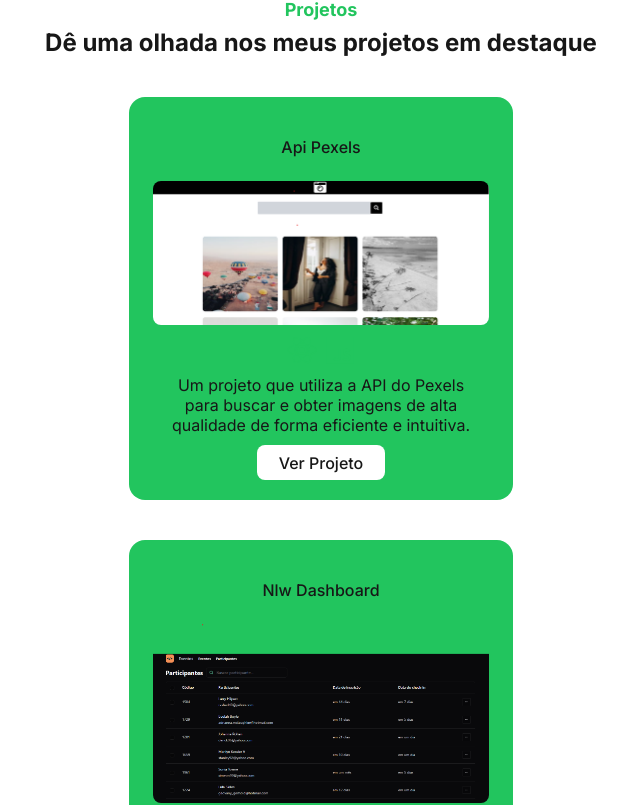
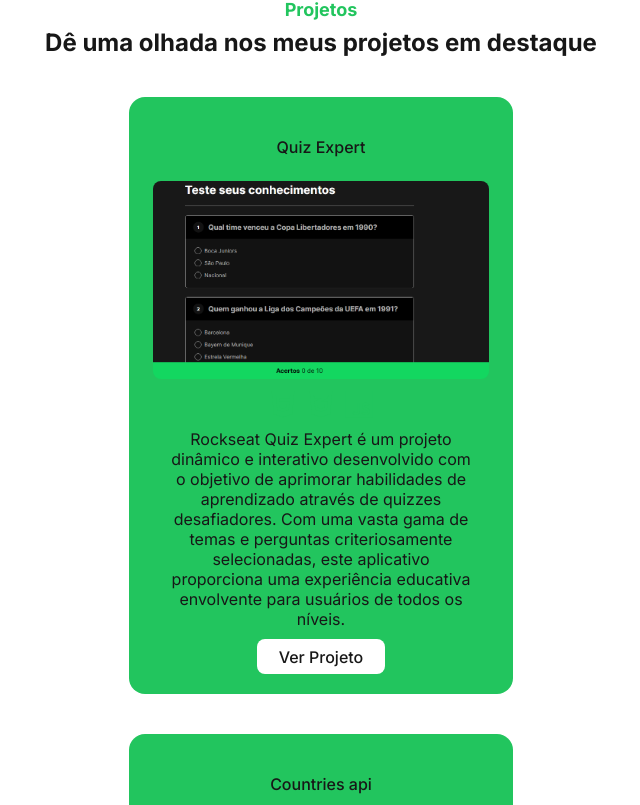
Before and after one commit to ramoncodevale/portfolio, a React (Vite) app: page / in a window 1280 px wide. Shown: the part 1156-1961 px from the top of the page, without its empty margins (319-959 px from the left). Built offline with nearby package versions, Linux system fonts and the light colour scheme.

Commit message:
feat: remove projects

```diff
--- a/src/constants/index.js
+++ b/src/constants/index.js
@@ -1,41 +1,20 @@
-import {
-  images
-} from "./image";
+import { images } from "./image";
 
-export const projects = [{
+export const projects = [
+  {
     id: 1,
-    title: "Api Pexels",
-    description: "Um projeto que utiliza a API do Pexels para buscar e obter imagens de alta qualidade de forma eficiente e intuitiva.",
-    imageUrl: images.Projeto1,
-    technologies: [images.FaReact, images.IoLogoJavascript],
-    projectLink: "https://photo-api-sepia.vercel.app/"
-  },
-
-  {
-    id: 2,
-    title: "Nlw Dashboard",
-    description: "Um dashboard desenvolvido durante a Next Level Week da Rocketseat, que permite a visualização e gestão de dados dos participantes de forma dinâmica e estilizada.",
-    imageUrl: images.Projeto2,
-    technologies: [images.FaReact, images.BiLogoTypescript, images.SiTailwindcss],
-    projectLink: "https://dashboard-nlw-sd9e.vercel.app/add"
-  },
-
-  {
-    id: 3,
     title: 'Quiz Expert',
     description: "Rockseat Quiz Expert é um projeto dinâmico e interativo desenvolvido com o objetivo de aprimorar habilidades de aprendizado através de quizzes desafiadores. Com uma vasta gama de temas e perguntas criteriosamente selecionadas, este aplicativo proporciona uma experiência educativa envolvente para usuários de todos os níveis.",
-    imageUrl: images.Projeto3,
+    imageUrl: images.Projeto1,
     technologies: [images.FaHtml5, images.FaCss3Alt, images.IoLogoJavascript],
     projectLink: "https://ramoncodevale.github.io/quiz-expert/"
   },
-
   {
-    id: 4,
+    id: 2,
     title: 'Countries api',
     description: "O Explorador de Países é uma aplicação web interativa que permite aos usuários explorar informações detalhadas sobre países ao redor do mundo. Utilizando a API REST Countries, a aplicação fornece dados abrangentes, como bandeira, capital, população, área, idiomas, moeda, e localização geográfica.",
-    imageUrl: images.Projeto4,
+    imageUrl: images.Projeto2,
     technologies: [images.BiLogoTypescript, images.FaReact, images.SiTailwindcss],
     projectLink: "https://countries-api-react-tailwind.netlify.app/",
-  },
-
-]
+  }
+];
```
Also changed, not shown: src/constants/image.js (+3 -6 lines).
